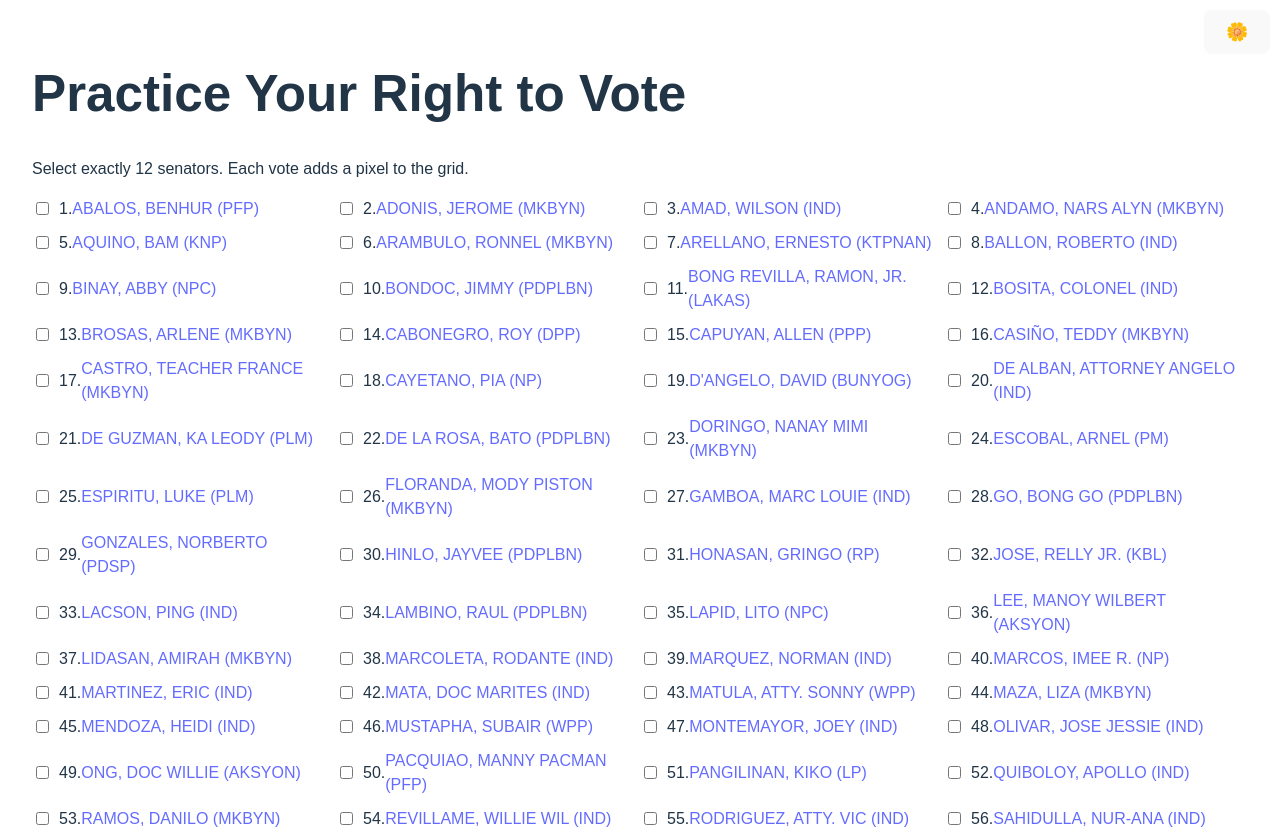
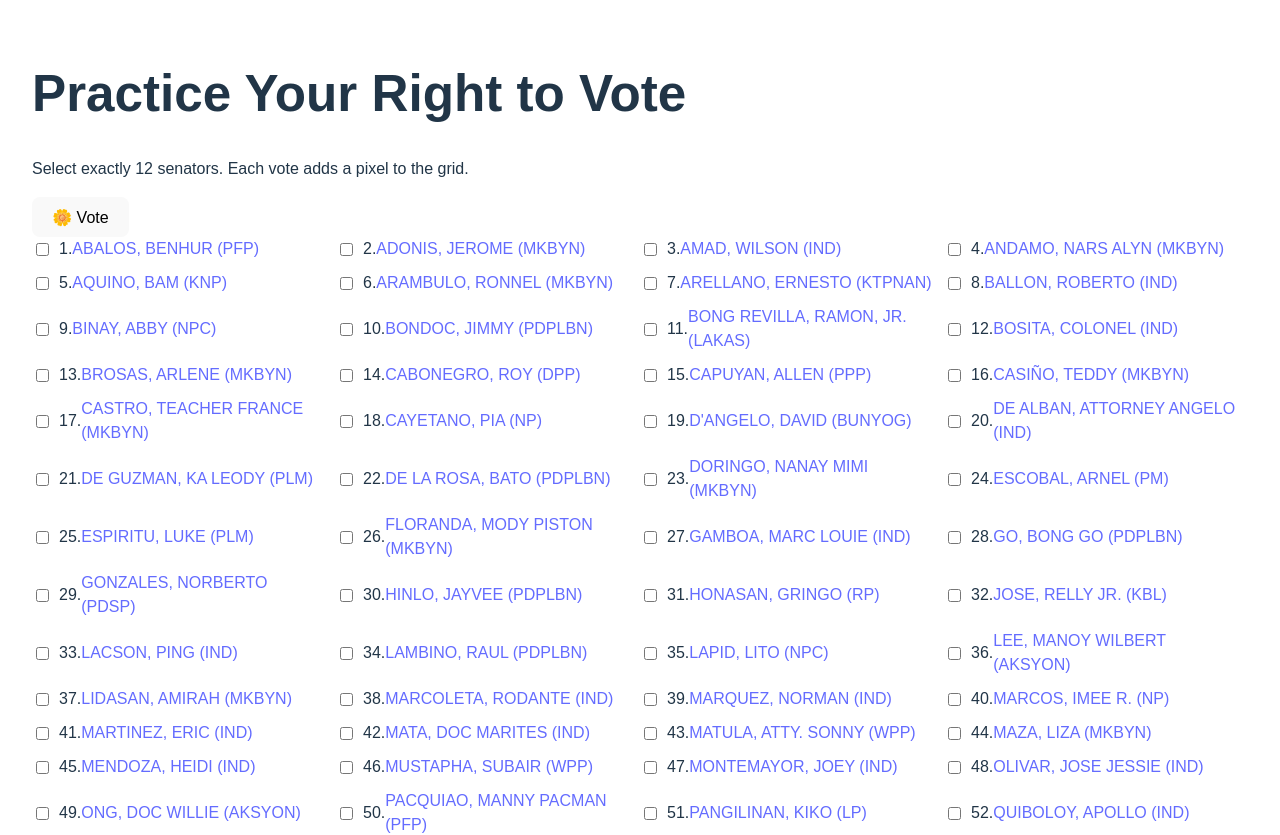
Before and after one commit to jheeeey/voting-app, a React (Vite) app: page / in a window 1280 px wide. Shown: the top 835 px of the page. Built offline with nearby package versions, Linux system fonts and the light colour scheme; no server answers; the database is empty; the HTML template or start-up script is replaced by a standard one.

Commit message:
Update App.jsx

```diff
--- a/src/App.jsx
+++ b/src/App.jsx
@@ -238,9 +238,10 @@ function App() {
     <div className="app">
       <h1>Practice Your Right to Vote</h1>
       <p>Select exactly 12 senators. Each vote adds a pixel to the grid.</p>
-<div style={{ position: 'absolute', top: '10px', right: '10px' }}>
-  <button style={{ fontSize: '18px',border: 'none'}}>🌼</button>
+      <div className="absolute top-4 right-4">
+  <button className="text-lg border-none bg-transparent">🌼 Vote</button>
 </div>
+
       <div className="senator-list">
         {senators.map((senator, i) => (
           <label key={i} className="senator-item">
```
